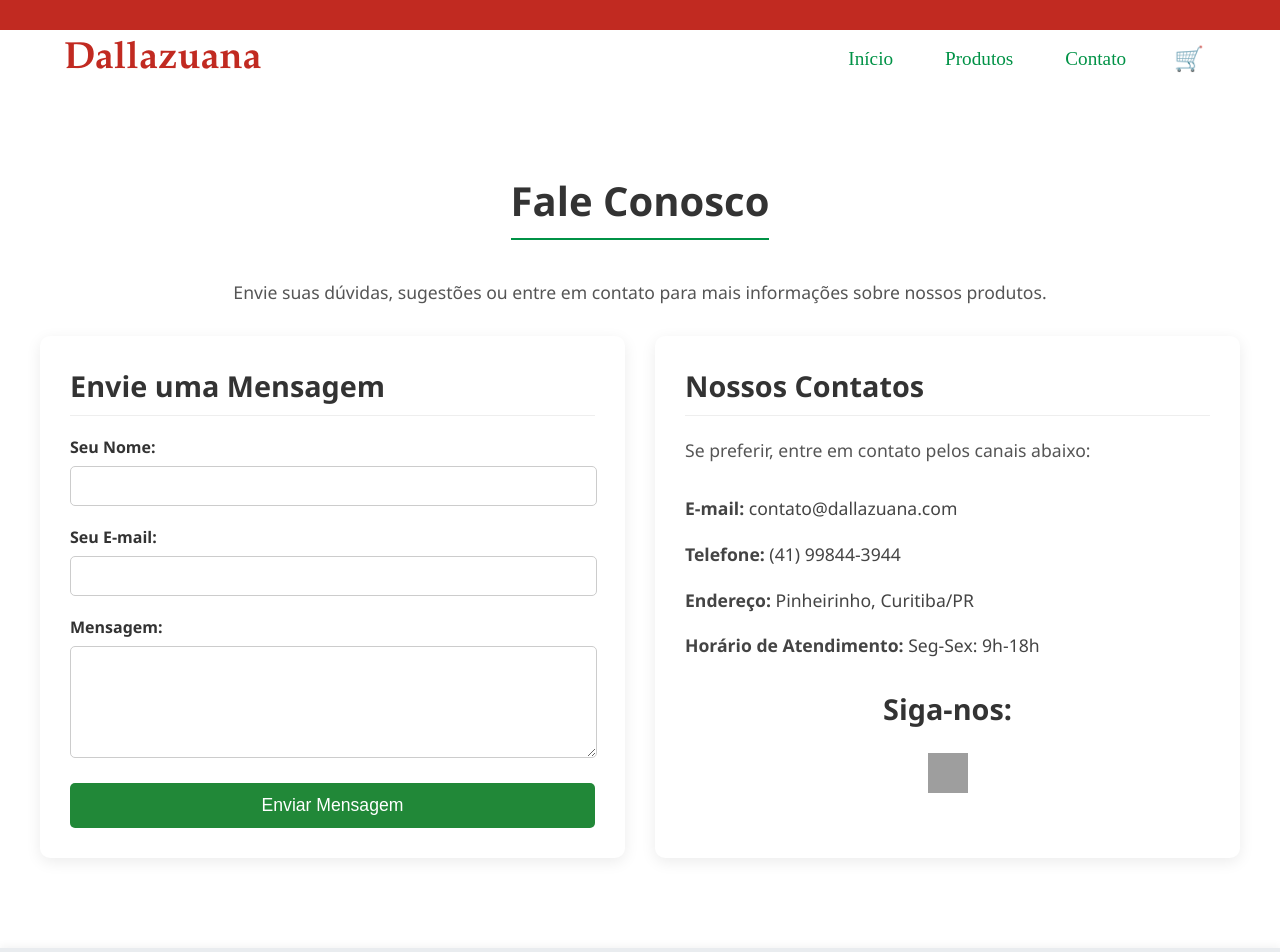
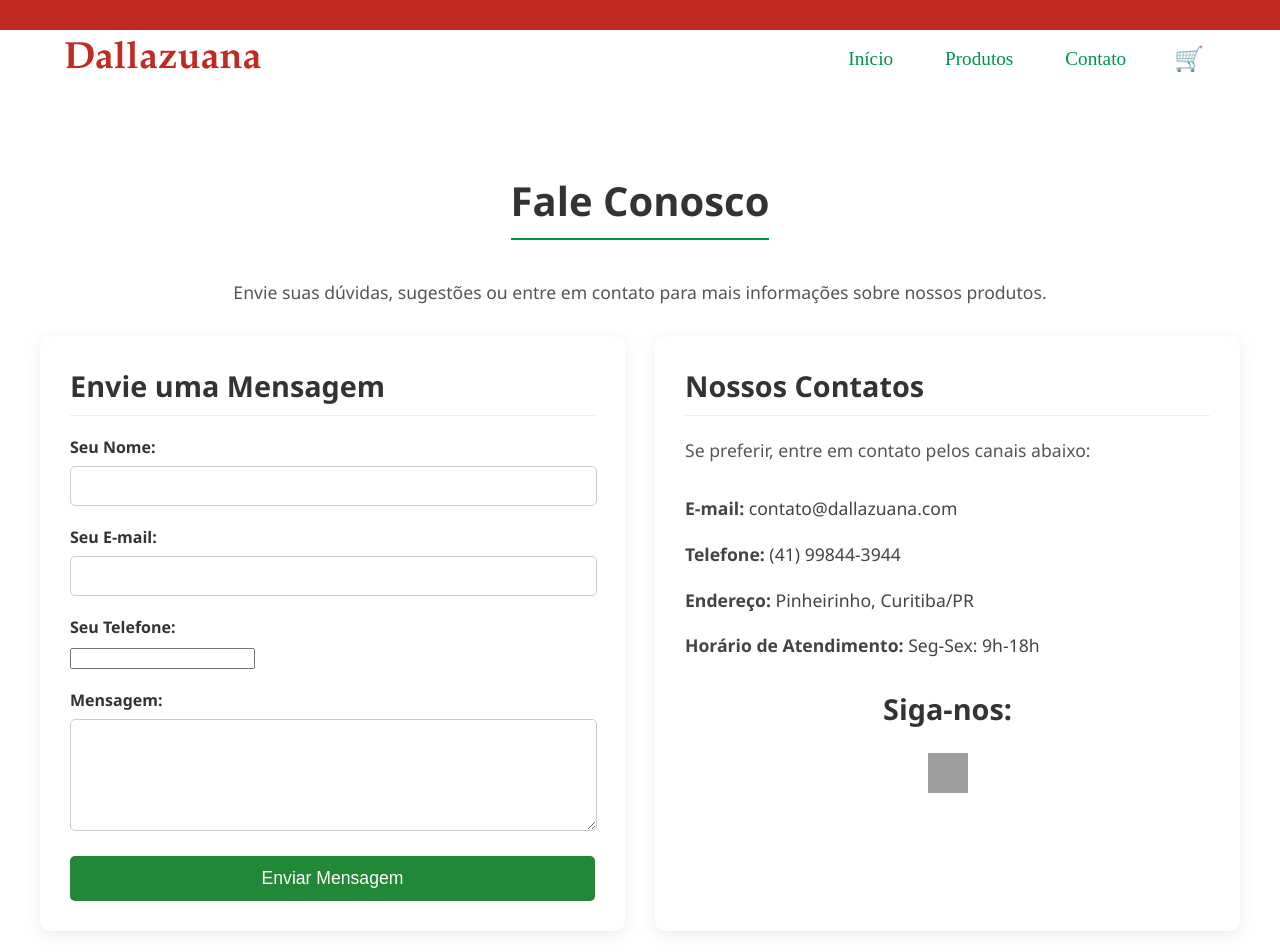
Before and after one commit to AngelloEvan/dallazuana, a React (Create React App) app: page /contato in a window 1280 px wide. Shown: the top 952 px of the page. Built offline with nearby package versions, Linux system fonts and the light colour scheme; grey boxes are pictures that could not be loaded.

Commit message:
Adiciona campo de telefone ao formulario de contato

```diff
--- a/src/pages/ContactPage/ContactPage.js
+++ b/src/pages/ContactPage/ContactPage.js
@@ -11,23 +11,29 @@ const ContactPage = () => {
         {/* Formulário de Contato */}
         <div className="contact-form-section">
           <h3>Envie uma Mensagem</h3>
-          {/* AS MUDANÇAS SÃO AQUI, NA TAG FORM */}
-          <form className="contact-form" name="contact" method="POST" data-netlify="true">
-            {/* CAMPO ESCONDIDO NECESSÁRIO PARA O NETLIFY FORMS */}
+          <form className="contact-form" name="contact" method="POST" data-netlify="true" action="/success">
             <input type="hidden" name="form-name" value="contact" />
 
             <div className="form-group">
               <label htmlFor="name">Seu Nome:</label>
               <input type="text" id="name" name="name" required />
             </div>
+
             <div className="form-group">
               <label htmlFor="email">Seu E-mail:</label>
               <input type="email" id="email" name="email" required />
             </div>
+
+            <div className="form-group">
+              <label htmlFor="phone">Seu Telefone:</label>
+              <input type="tel" id="phone" name="phone" />
+            </div>
+
             <div className="form-group">
               <label htmlFor="message">Mensagem:</label>
               <textarea id="message" name="message" rows="6" required></textarea>
             </div>
+
             <button type="submit" className="submit-button">Enviar Mensagem</button>
           </form>
         </div>
```
